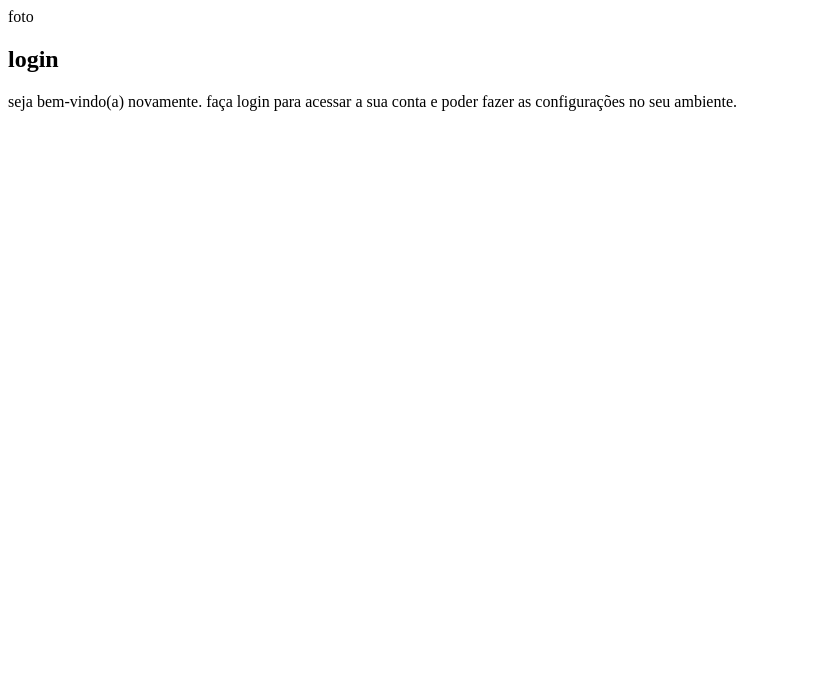
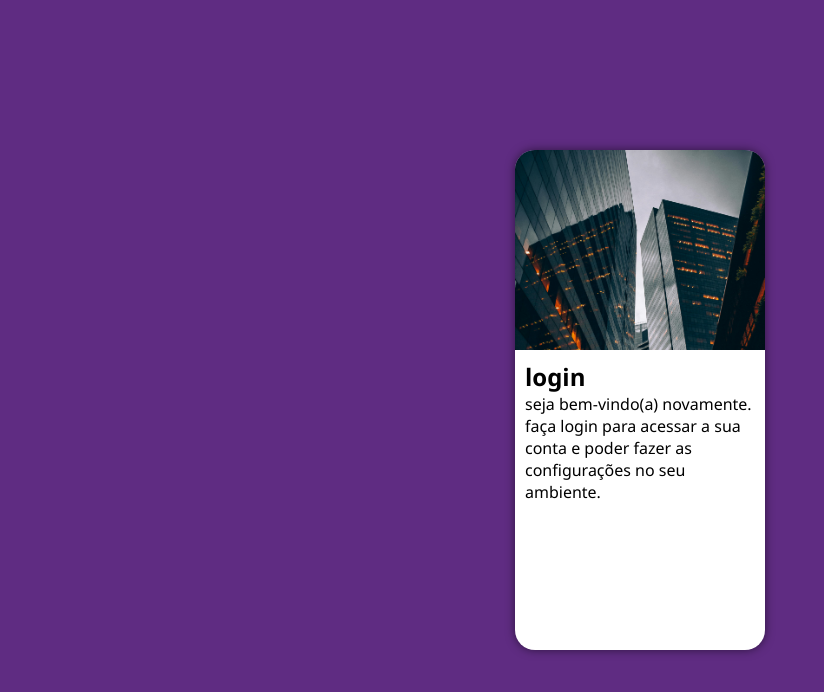
Before and after one commit to Rayran-front-end/projeto-login, a plain HTML site: page index.html in a window 1280 px wide. Shown: the whole page, without its empty margins (0-824 px from the left). Drawn offline with Linux system fonts and the light colour scheme.

Commit message:
estilos da tela de login

```diff
--- a/estilos/style.css
+++ b/estilos/style.css
@@ -5,3 +5,51 @@
    verde: #49a09d
    lilas: #5f2c82
  */
+
+ * {
+    font-family: 'Segoe UI', Tahoma, Geneva, Verdana, sans-serif;
+    padding: 0px;
+    margin: 0px;
+    box-sizing: border-box;
+ }
+
+ body,html {
+    background-color: #5f2c82;
+    height: 100vh;
+    width: 100vw;
+ }
+
+ main {
+    position: relative;
+    height: 100vh;
+    width: 100vw;
+ }
+
+ #login {
+    position: absolute;
+    top: 50%;
+    left: 50%;
+
+    transform: translate(-50%, -50%);
+    overflow: hidden;
+
+    background-color: #fff;
+    width: 250px;
+    height: 500px;
+    border-radius: 20px;
+    box-shadow: 0px 0px 10px rgba(0, 0, 0, 0.527);
+ }
+
+ #login > #imagem {
+    display: block;
+    background: #5f2c82 url('../imagens/pexels-dinnow-86001860-9444476\ \(1\).jpg') no-repeat;
+    background-position: top center;
+    background-size: cover;
+    height: 200px;
+ }
+
+ #login > #formulario {
+    display: block;
+    padding: 10px;
+
+ }
--- a/index.html
+++ b/index.html
@@ -10,7 +10,7 @@
     <main>
         <section id="login">
           <div id="imagem">
-              foto
+
           </div>
           <div id="formulario">
               <h1>login</h1>
```
